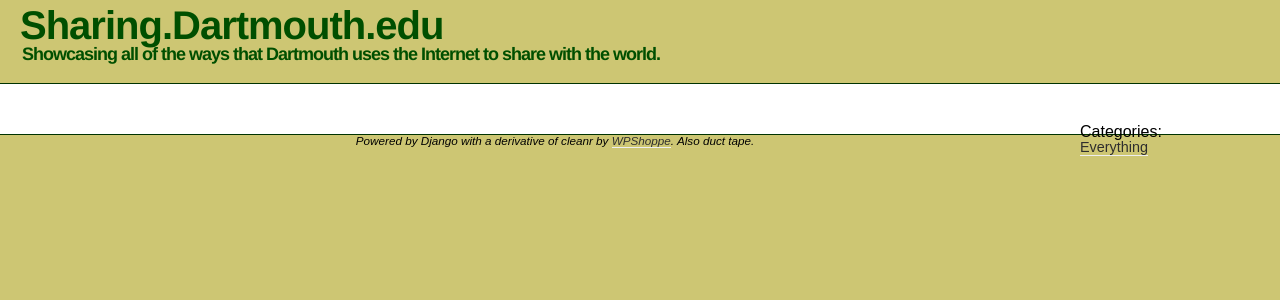
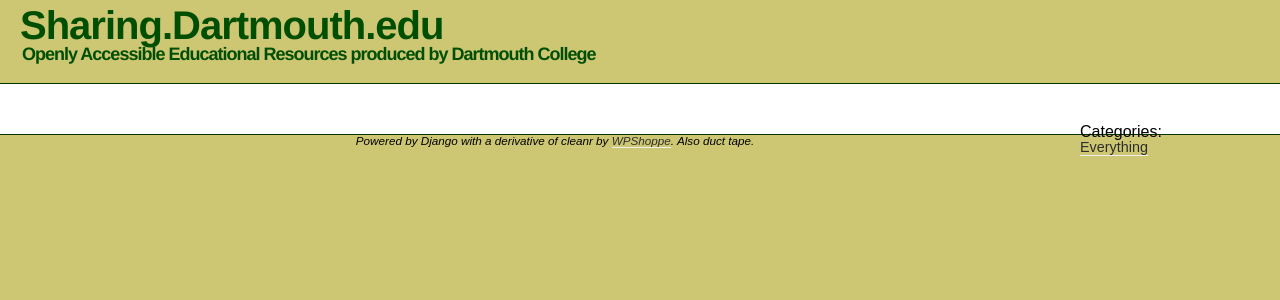
Before and after one commit to gameguy43/django_oer, a Python web app: template mysite/templates/tag.html in a window 1280 px wide. Shown: the top 300 px of the page. Run offline with Jinja, Linux system fonts and the light colour scheme; the template is opened without the code that fills it, so the values that code supplies are empty.

Commit message:
now says educational resources

```diff
--- a/mysite/templates/main.html
+++ b/mysite/templates/main.html
@@ -43,7 +43,7 @@
 
 
 
-<h2>Showcasing all of the ways that Dartmouth uses the Internet to share with the world.</h2>
+<h2>Openly Accessible Educational Resources produced by Dartmouth College</h2>
                     </div>
             <div class="container_16">
 
```
